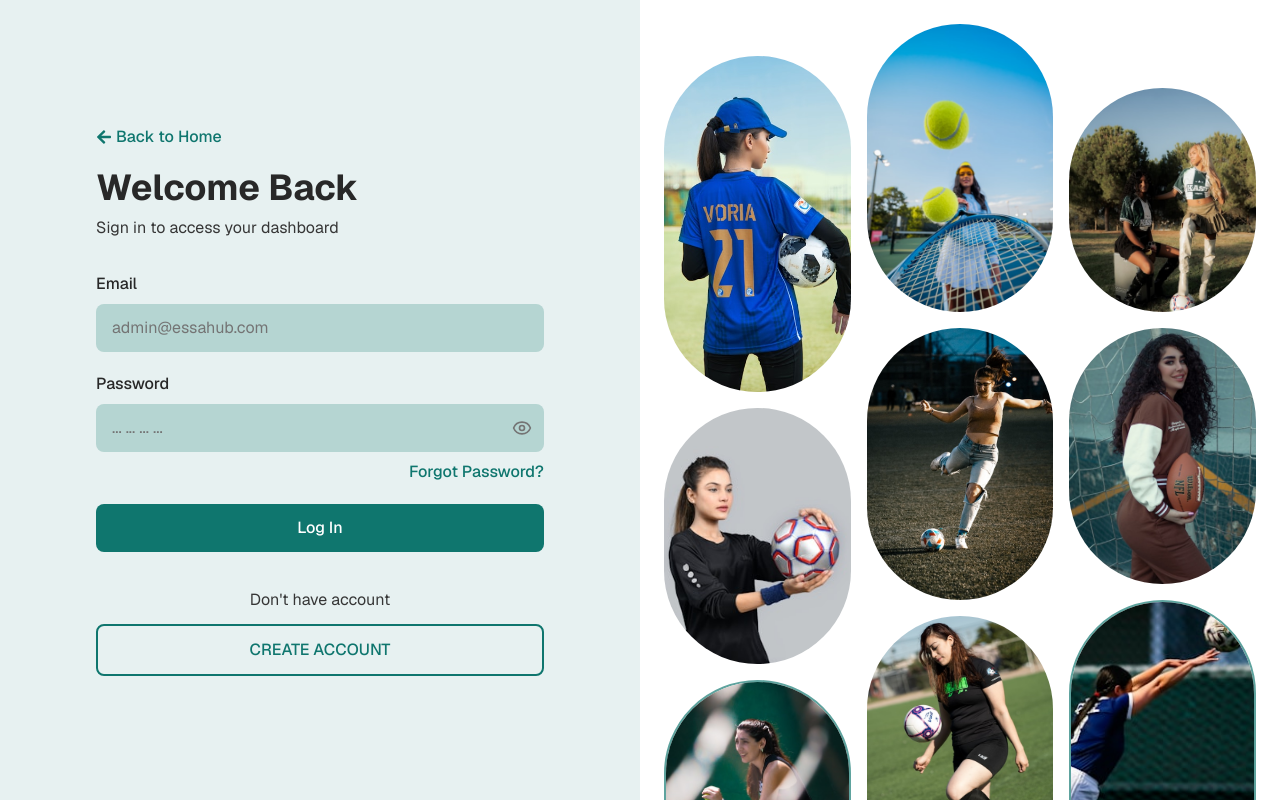
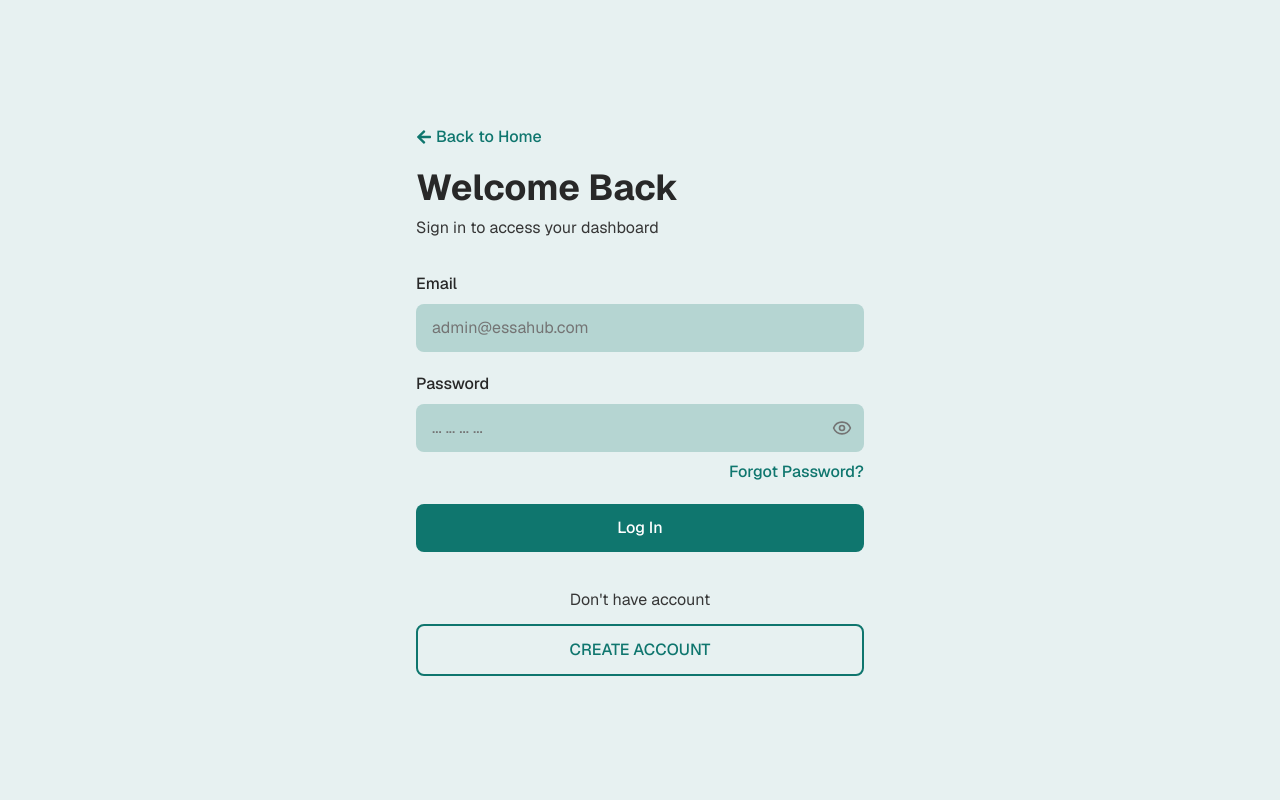
Before and after one commit to MTS-Services/soniamalik14, a React (Vite) app: page /signin in a window 1280 px wide. Built offline with nearby package versions, Linux system fonts and the light colour scheme.

Commit message:
style: adjust layout and spacing in HeaderNav, Sidebar, SignInView, and SignUpView components

```diff
--- a/src/components/layout/HeaderNav.jsx
+++ b/src/components/layout/HeaderNav.jsx
@@ -74,14 +74,14 @@ const HeaderNav = ({ isMenuOpen, setIsMenuOpen }) => {
     <div className="bg-nav-bg border-b border-gray-200 shadow-sm">
       <Container>
         {/* Desktop Navigation */}
-        <div className="hidden items-center justify-between py-2 lg:flex">
+        <div className="hidden items-center justify-between py-4 lg:flex">
           {/* Navigation Links */}
           <nav className="flex items-center gap-6">
             {navigation.map((item) => (
               <Link
                 key={item.name}
                 to={item.href}
-                className={`text-base xl:text-base font-normal transition-colors ${isActive(item.href)
+                className={`text-base  font-normal transition-colors ${isActive(item.href)
                   ? 'text-btn-primary border-btn-primary border-b-2 pb-1'
                   : 'hover:text-btn-primary text-navigation'
                   }`}
--- a/src/components/layout/Sidebar.jsx
+++ b/src/components/layout/Sidebar.jsx
@@ -133,7 +133,7 @@ const Sidebar = ({ isOpen, onClose }) => {
             {/* Sidebar */}
             <aside className={`
                 fixed lg:static inset-y-0 left-0 z-50
-                w-63 h-screen bg-white border-r border-gray-200 flex flex-col
+                w-63 lg:w-80 h-screen bg-white border-r border-gray-200 flex flex-col overflow-x-hidden
                 transform transition-transform duration-300 ease-in-out
                 ${isOpen ? 'translate-x-0' : '-translate-x-full lg:translate-x-0'}
             `}>
@@ -154,7 +154,7 @@ const Sidebar = ({ isOpen, onClose }) => {
                 </div>
 
                 {/* Menu */}
-                <nav className="flex-1 pb-4 overflow-y-auto">
+                <nav className="flex-1 pt-2 pb-4 overflow-y-auto overflow-x-hidden">
                     {menuItems.map((item) => (
                         <div key={item.id}>
                             <NavLink
@@ -181,12 +181,12 @@ const Sidebar = ({ isOpen, onClose }) => {
                                         extraActive = true;
                                     }
                                     const active = isActive || extraActive;
-                                    return `w-full flex items-center gap-3 font-medium text-base px-5 py-3 rounded-none ${active ? 'bg-btn-primary text-white' : 'text-sidebarLink hover:bg-gray-50'
-                                        }`;
+                                    return `flex items-center gap-3 font-medium text-base mx-5 py-3  ${active ? 'bg-btn-primary text-white px-8 rounded-lg mx-8' : 'text-sidebarLink hover:bg-gray-50 px-5 pl-6'}`;
+
                                 }}
                             >
                                 <span className="flex items-center">{item.icon}</span>
-                                <span className="text-base font-medium">{item.label}</span>
+                                <span className="text-base 2xl:text-lg font-medium">{item.label}</span>
                             </NavLink>
                         </div>
                     ))}
--- a/src/pages/public/public_login/SignUpView.jsx
+++ b/src/pages/public/public_login/SignUpView.jsx
@@ -168,7 +168,7 @@ const RegisterView = () => {
   return (
     <div className="min-h-screen flex">
       {/* Left Side Form */}
-      <div className="w-full lg:w-1/2 flex items-center justify-center px-6 py-12 bg-secondary overflow-y-auto">
+      <div className="w-full  flex items-center justify-center px-6 py-12 bg-secondary overflow-y-auto">
         <div className="w-full max-w-md">
           <div className="mb-8">
             <Link to="/" className="inline-flex items-center text-base gap-1 text-btn-primary font-medium mb-4">
@@ -335,26 +335,7 @@ const RegisterView = () => {
         </div>
       </div>
 
-      {/* Right Side - Image Grid (Remains the same as original) */}
-      <div className="hidden lg:flex lg:w-1/2 bg-white items-center justify-center p-6 sticky top-0 h-screen overflow-hidden">
-        {/* ... original image grid code ... */}
-        <div className="relative w-full max-w-2xl h-full">
-          <div className="absolute top-0 left-0 w-full h-full grid grid-cols-3 gap-4">
-            <div className="flex flex-col gap-4 pt-8">
-              <div className="rounded-[100px] overflow-hidden h-84 bg-gray-200"><img src="/images/login/image_1.jpg" alt="Player" className="w-full h-full object-cover" /></div>
-              <div className="rounded-[100px] overflow-hidden h-64 bg-gray-200"><img src="/images/login/image_2.jpg" alt="Player" className="w-full h-full object-cover" /></div>
-            </div>
-            <div className="flex flex-col gap-4">
-              <div className="rounded-[100px] overflow-hidden h-72 bg-gray-200"><img src="/images/login/image_4.jpg" alt="Player" className="w-full h-full object-cover" /></div>
-              <div className="rounded-[100px] overflow-hidden h-68 bg-gray-200"><img src="/images/login/image_5.jpg" alt="Player" className="w-full h-full object-cover" /></div>
-            </div>
-            <div className="flex flex-col gap-4 pt-16">
-              <div className="rounded-[100px] overflow-hidden h-56 bg-gray-200"><img src="/images/login/image_7.jpg" alt="Player" className="w-full h-full object-cover" /></div>
-              <div className="rounded-[100px] overflow-hidden h-84 bg-gray-100 border-2 border-[#5EA39E]"><img src="/images/login/image_9.jpg" alt="Player" className="w-full h-full object-cover" /></div>
-            </div>
-          </div>
-        </div>
-      </div>
+
     </div>
   );
 };
--- a/src/pages/public/public_login/SigninView.jsx
+++ b/src/pages/public/public_login/SigninView.jsx
@@ -64,7 +64,7 @@ const LoginView = () => {
   return (
     <div className="min-h-screen flex">
       {/* Left Side - Login Form */}
-      <div className="w-full lg:w-1/2 flex items-center justify-center px-6 py-12 bg-secondary">
+      <div className="w-full  flex items-center justify-center px-6 py-12 bg-secondary">
         <div className="w-full max-w-md">
           <div className="mb-8">
             <div className="mb-4">
@@ -177,88 +177,7 @@ const LoginView = () => {
         </div>
       </div>
 
-      {/* Right Side - Image Grid */}
-      <div className="hidden lg:flex lg:w-1/2 bg-white items-center justify-center p-6 relative overflow-hidden">
-        <div className="relative w-full max-w-2xl h-full">
-          {/* Image Grid Pattern */}
-          <div className="absolute top-0 left-0 w-full h-full grid grid-cols-3 gap-4">
-            {/* Column 1 */}
-            <div className="flex flex-col gap-4 pt-8">
-              <div className="rounded-[100px] overflow-hidden h-84 bg-gray-200 ">
-                <img
-                  src="/images/login/image_1.jpg"
-                  alt="Player"
-                  className="w-full h-full object-cover"
-                />
-              </div>
-              <div className="rounded-[100px] overflow-hidden h-64 bg-gray-200">
-                <img
-                  src="/images/login/image_2.jpg"
-                  alt="Player"
-                  className="w-full h-full object-cover"
-                />
-              </div>
-              <div className="rounded-[100px] overflow-hidden h-56 bg-gray-100 border-2 border-[#5EA39E]">
-                <img
-                  src="/images/login/image_3.jpg"
-                  alt="Player"
-                  className="w-full h-full object-cover"
-                />
-              </div>
-            </div>
 
-            {/* Column 2 */}
-            <div className="flex flex-col gap-4">
-              <div className="rounded-[100px] overflow-hidden h-72 bg-gray-200">
-                <img
-                  src="/images/login/image_4.jpg"
-                  alt="Player"
-                  className="w-full h-full object-cover"
-                />
-              </div>
-              <div className="rounded-[100px] overflow-hidden h-68 bg-gray-200">
-                <img
-                  src="/images/login/image_5.jpg"
-                  alt="Player"
-                  className="w-full h-full object-cover"
-                />
-              </div>
-              <div className="rounded-[100px] overflow-hidden h-72 bg-gray-200">
-                <img
-                  src="/images/login/image_6.jpg"
-                  alt="Player"
-                  className="w-full h-full object-cover"
-                />
-              </div>
-            </div>
-
-            {/* Column 3 */}
-            <div className="flex flex-col gap-4 pt-16">
-              <div className="rounded-[100px] overflow-hidden h-56 bg-gray-200">
-                <img
-                  src="/images/login/image_7.jpg"
-                  alt="Player"
-                  className="w-full h-full object-cover"
-                />
-              </div>
-              <div className="rounded-[100px] overflow-hidden h-64 bg-gray-200">
-                <img
-                  src="/images/login/image_8.jpg"
-                  alt="Player"
-                  className="w-full h-full object-cover"
-                />
-              </div>
-              <div className="rounded-[100px] overflow-hidden h-84 bg-gray-100 border-2 border-[#5EA39E]">
-                <img
-                  src="/images/login/image_9.jpg"
-                  alt="Player"
-                  className="w-full h-full object-cover"
-                />
-              </div>
-            </div>
-          </div>
-        </div>
-      </div>
     </div>
   );
 };
```
